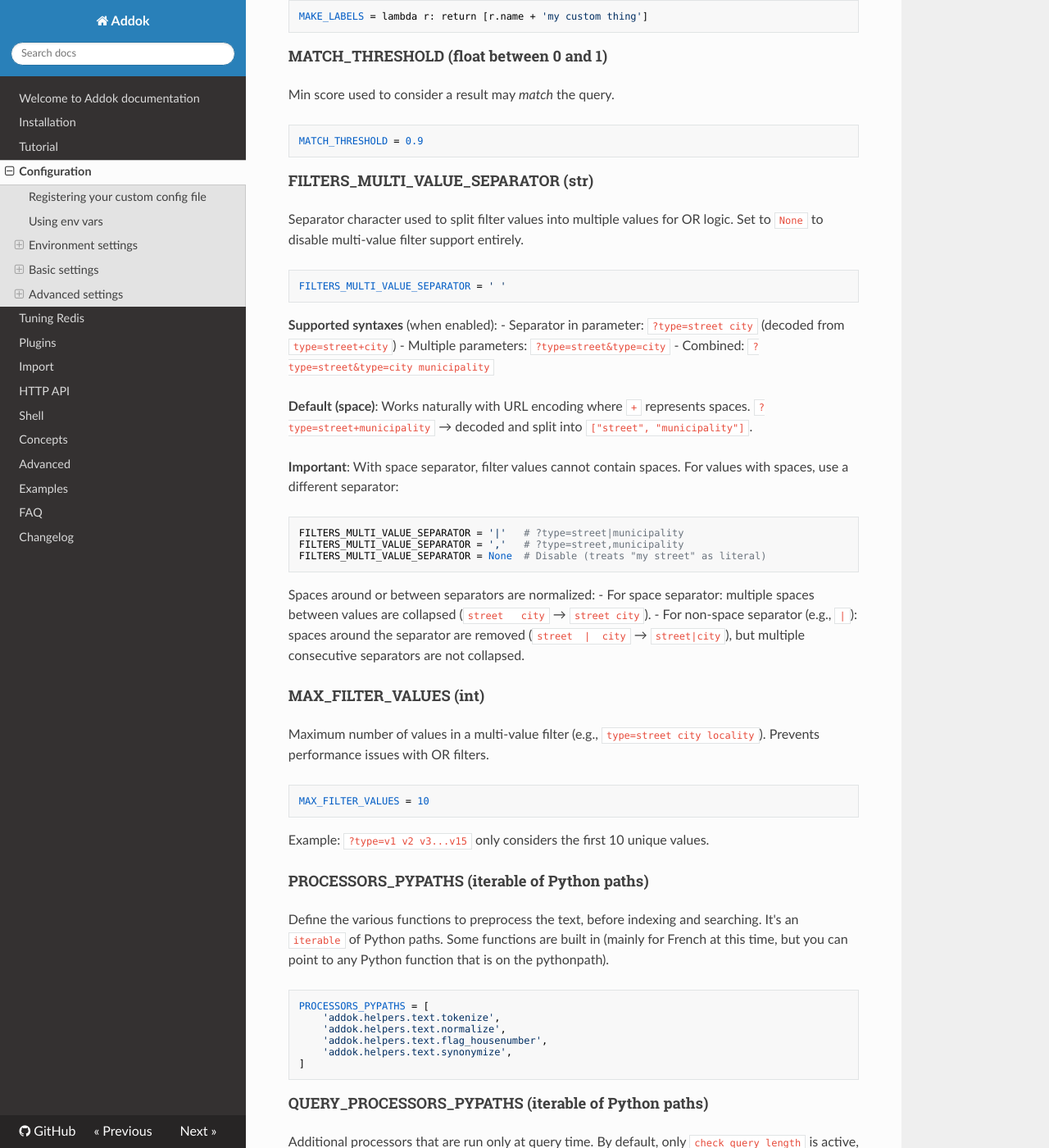
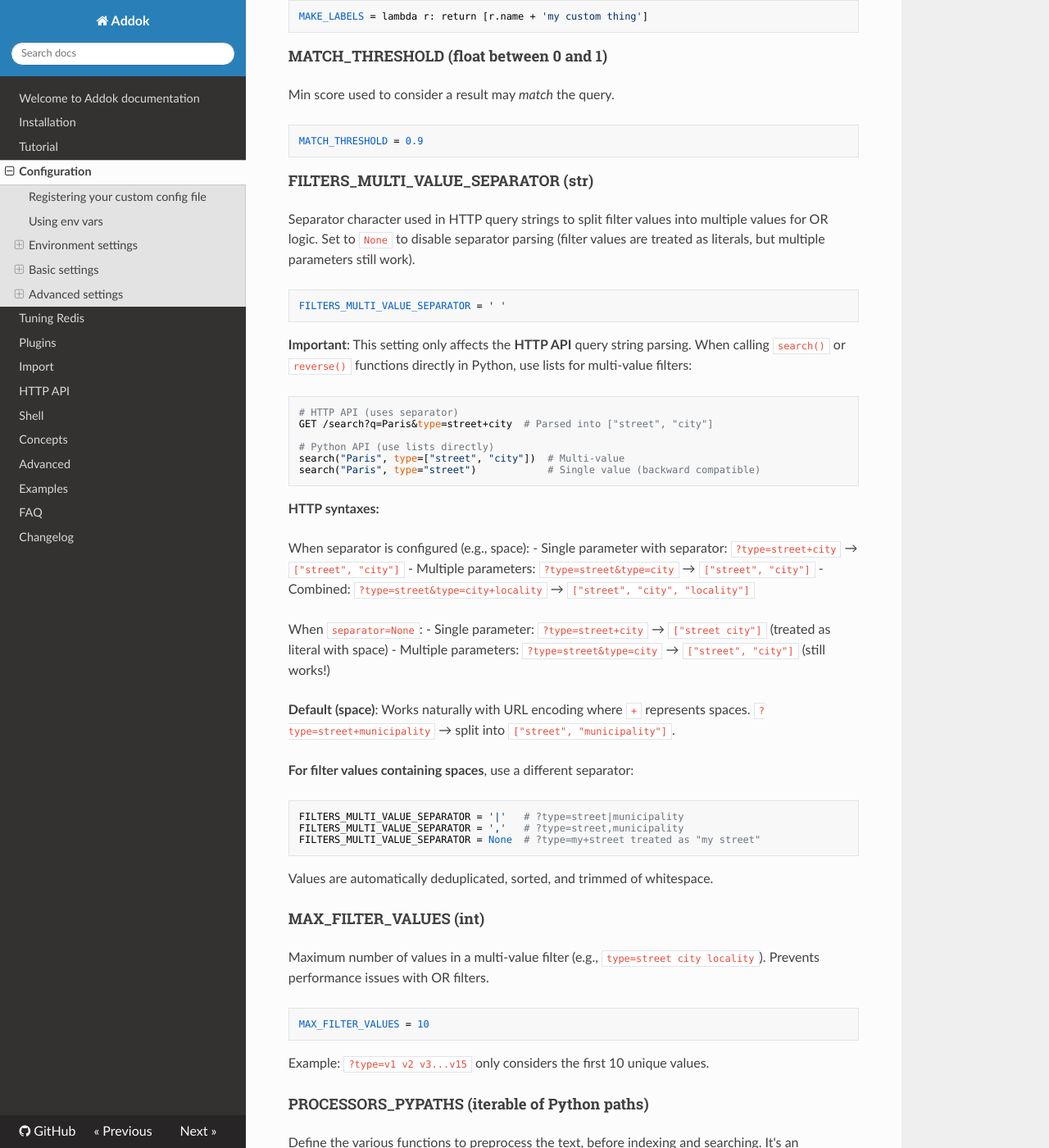
Before and after one commit to addok/addok, an MkDocs documentation site: the page built from docs/config.md, in a window 1280 px wide and 1400 px high, scrolled down 7532 px. Shown: the whole window at 82% size. Built offline with MkDocs 1.6.1, drawn with Linux system fonts in a browser that asks for light colours; nearby versions of some CDN libraries.

Commit message:
docs: update multi-value filter documentation
- Clarify HTTP vs Python API behavior in config.md
- Simplify api.md with focus on HTTP usage
- Document list-based Python API: type=['street', 'city']
- Explain separator=None behavior (multi-params still work)
- Add backward compatibility notes

````diff
--- a/docs/config.md
+++ b/docs/config.md
@@ -315,31 +315,46 @@ Min score used to consider a result may *match* the query.
 
 #### FILTERS_MULTI_VALUE_SEPARATOR (str)
 
-Separator character used to split filter values into multiple values for OR logic.
-Set to `None` to disable multi-value filter support entirely.
+Separator character used in HTTP query strings to split filter values into multiple values for OR logic.
+Set to `None` to disable separator parsing (filter values are treated as literals, but multiple parameters still work).
 
     FILTERS_MULTI_VALUE_SEPARATOR = ' '
 
-**Supported syntaxes** (when enabled):
-- Separator in parameter: `?type=street city` (decoded from `type=street+city`)
-- Multiple parameters: `?type=street&type=city`
-- Combined: `?type=street&type=city municipality`
+**Important**: This setting only affects the **HTTP API** query string parsing. When calling
+`search()` or `reverse()` functions directly in Python, use lists for multi-value filters:
+
+```python
+# HTTP API (uses separator)
+GET /search?q=Paris&type=street+city  # Parsed into ["street", "city"]
+
+# Python API (use lists directly)
+search("Paris", type=["street", "city"])  # Multi-value
+search("Paris", type="street")            # Single value (backward compatible)
+```
+
+**HTTP syntaxes:**
+
+When separator is configured (e.g., space):
+- Single parameter with separator: `?type=street+city` → `["street", "city"]`
+- Multiple parameters: `?type=street&type=city` → `["street", "city"]`
+- Combined: `?type=street&type=city+locality` → `["street", "city", "locality"]`
+
+When `separator=None`:
+- Single parameter: `?type=street+city` → `["street city"]` (treated as literal with space)
+- Multiple parameters: `?type=street&type=city` → `["street", "city"]` (still works!)
 
 **Default (space)**: Works naturally with URL encoding where `+` represents spaces.
-`?type=street+municipality` → decoded and split into `["street", "municipality"]`.
+`?type=street+municipality` → split into `["street", "municipality"]`.
 
-**Important**: With space separator, filter values cannot contain spaces.
-For values with spaces, use a different separator:
+**For filter values containing spaces**, use a different separator:
 
 ```python
 FILTERS_MULTI_VALUE_SEPARATOR = '|'   # ?type=street|municipality
 FILTERS_MULTI_VALUE_SEPARATOR = ','   # ?type=street,municipality
-FILTERS_MULTI_VALUE_SEPARATOR = None  # Disable (treats "my street" as literal)
+FILTERS_MULTI_VALUE_SEPARATOR = None  # ?type=my+street treated as "my street"
 ```
 
-Spaces around or between separators are normalized:
-- For space separator: multiple spaces between values are collapsed (`street   city` → `street city`).
-- For non-space separator (e.g., `|`): spaces around the separator are removed (`street  |  city` → `street|city`), but multiple consecutive separators are not collapsed.
+Values are automatically deduplicated, sorted, and trimmed of whitespace.
 
 #### MAX_FILTER_VALUES (int)
 
````
Also changed, not shown: docs/api.md (+13 -20 lines).
